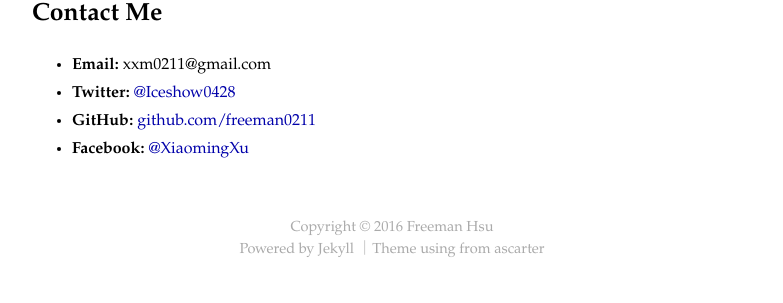
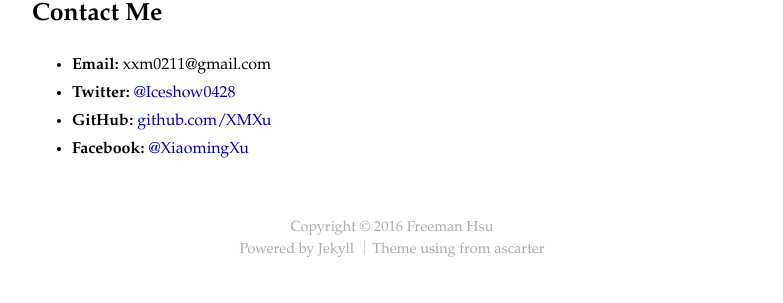
Before and after one commit to XMXu/xmxu.github.io, a Jekyll site: the page built from about.markdown, in a window 1280 px wide. Shown: the part 577-880 px from the top of the page, without its empty margins (248-1031 px from the left). Built offline with Jekyll 4.4.1, drawn with Linux system fonts in a browser that asks for light colours; Markdown is read by kramdown in place of the engine named in the settings.

Commit message:
update github account
update github account

```diff
--- a/about.markdown
+++ b/about.markdown
@@ -3,7 +3,7 @@ layout: default
 title: about
 ---
 
-<span id="about-portrait"><img src="images/about-portrait.png" alt="Portrait of Freeman Hsu" /></span>
+<span id="about-portrait"><img src="images/about-portrait.png" alt="Portrait of SimonXu" /></span>
 
 
 My name is Freeman Hsu. I live Shenzhen,China. I am an Android Software Engineer for [Yunva][yunva].
@@ -18,7 +18,7 @@ Outside of work, I often go to gym. I also enjoy basketball especially the L.A.
 
 * **Email:** xxm0211@gmail.com
 * **Twitter:** [@Iceshow0428][twitter]
-* **GitHub:** [github.com/freeman0211][github]
+* **GitHub:** [github.com/XMXu][github]
 * **Facebook:** [@XiaomingXu][facebook]
 
 [yunva]: http://www.yunva.com/
@@ -29,5 +29,5 @@ Outside of work, I often go to gym. I also enjoy basketball especially the L.A.
 [apple]: http://www.apple.com
 [microsoft]: http://www.microsoft.com
 [twitter]: http://twitter.com/Iceshow0428
-[github]: http://github.com/freeman0211/
+[github]: http://github.com/XMXu/
 [facebook]: https://www.facebook.com/profile.php?id=100004826528571
```
